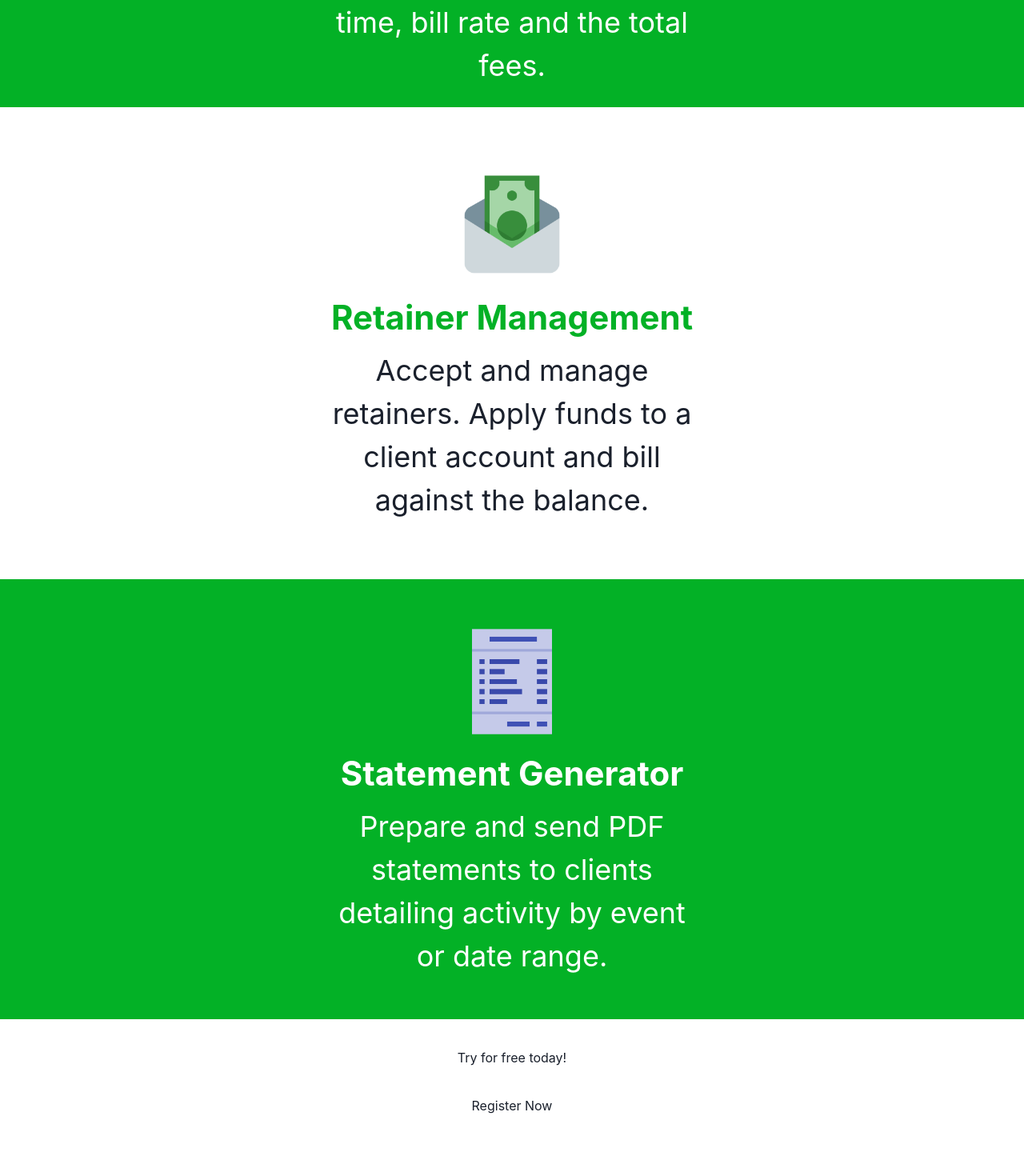
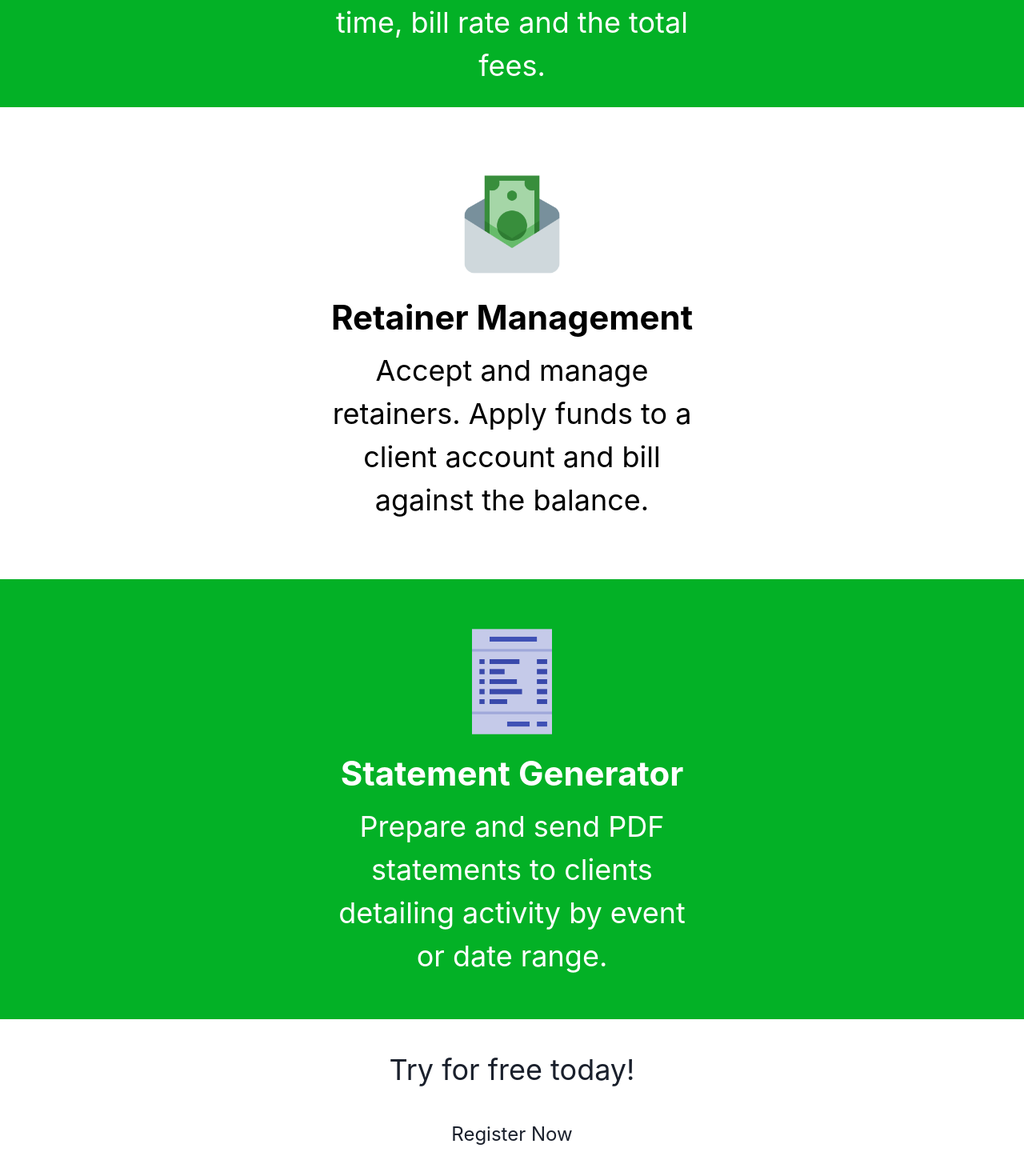
Before and after one commit to mattg1243/willow-client, a React (Vite) app: page /home in a window 1280 px wide. Shown: the part 1368-2838 px from the top of the page at 80% size. Built offline with nearby package versions, Linux system fonts and the light colour scheme.

Commit message:
seperated sub sections from splash page view

```diff
--- a/src/components/pages/Splash/index.tsx
+++ b/src/components/pages/Splash/index.tsx
@@ -1,10 +1,8 @@
 import { useEffect } from 'react';
 import { VStack, HStack, Button } from '@chakra-ui/react';
 import { useNavigate } from 'react-router-dom';
-import clock from '../../../assets/clock.png';
-import money from '../../../assets/money.png';
-import bill from '../../../assets/bill.png';
 import styles from './Splash.module.css';
+import subSections, { ISubSection } from './subSections';
 
 export default function SplashPage() {
   useEffect(() => {
@@ -12,6 +10,16 @@ export default function SplashPage() {
   }, []);
 
   const navigate = useNavigate();
+
+  const renderSubSection = (s: ISubSection) => {
+    return (
+      <VStack className={styles['image-cont']} style={{ background: s.bg, color: s.color }}>
+        <img className={styles['image']} src={s.image} alt="clock" />
+        <h3 className={styles['sub-section-heading']}>{s.heading}</h3>
+        <p className={styles['sub-section-p']}>{s.subText}</p>
+      </VStack>
+    );
+  };
 
   return (
     <>
@@ -48,36 +56,13 @@ export default function SplashPage() {
           </HStack>
         </VStack>
         <VStack className={styles['images-stack']} spacing={5} direction={window.innerWidth < 768 ? 'column' : 'row'}>
-          <VStack className={styles['image-cont']} style={{ background: 'var(--primary)' }}>
-            <img className={styles['image']} src={clock} alt="clock" />
-            <h3 className={styles['sub-section-heading']} style={{ color: 'white' }}>
-              Time Tracking
-            </h3>
-            <p className={styles['sub-section-p']} style={{ color: 'white' }}>
-              Log events such as meetings, phone calls and emails. Track your billable time, bill rate and the total
-              fees.
-            </p>
-          </VStack>
-          <VStack className={styles['image-cont']}>
-            <img className={styles['image']} src={money} alt="money" />
-            <h3 className={styles['sub-section-heading']} style={{ color: 'var(--primary)' }}>
-              Retainer Management
-            </h3>
-            <p className={styles['sub-section-p']}>
-              Accept and manage retainers. Apply funds to a client account and bill against the balance.
-            </p>
-          </VStack>
-          <VStack className={styles['image-cont']} style={{ background: 'var(--primary)' }}>
-            <img className={styles['image']} src={bill} alt="bill" />
-            <h3 className={styles['sub-section-heading']} style={{ color: 'white' }}>
-              Statement Generator
-            </h3>
-            <p className={styles['sub-section-p']} style={{ color: 'white' }}>
-              Prepare and send PDF statements to clients detailing activity by event or date range.
-            </p>
-          </VStack>
-          <h3 style={{ margin: '2vh' }}>Try for free today!</h3>
-          <a href="/register">Register Now</a>
+          {subSections.map((s) => renderSubSection(s))}
+          <h3 className={styles['sub-section-p']} style={{ margin: '2vh' }}>
+            Try for free today!
+          </h3>
+          <a style={{ fontSize: 'clamp(18px, 2vw, 24px)' }} href="/register">
+            Register Now
+          </a>
         </VStack>
       </VStack>
     </>
--- /dev/null
+++ b/src/components/pages/Splash/subSections.ts
@@ -0,0 +1,43 @@
+import clock from '../../../assets/clock.png';
+import money from '../../../assets/money.png';
+import bill from '../../../assets/bill.png';
+
+export interface ISubSection {
+  image: string;
+  heading: string;
+  subText: string;
+  color?: string;
+  bg?: string;
+}
+
+const subSections: ISubSection[] = [
+  {
+    image: clock,
+    heading: 'Time Tracking',
+    subText:
+      'Log events such as meetings, phone calls and emails. Track your billable time, bill rate and the total fees.',
+  },
+  {
+    image: money,
+    heading: 'Retainer Management',
+    subText: 'Accept and manage retainers. Apply funds to a client account and bill against the balance.',
+  },
+  {
+    image: bill,
+    heading: 'Statement Generator',
+    subText: 'Prepare and send PDF statements to clients detailing activity by event or date range.',
+  },
+];
+
+// alternate background and text colors
+for (let i = 0; i < subSections.length; i++) {
+  if (i % 2) {
+    subSections[i].color = 'black';
+    subSections[i].bg = 'white';
+  } else {
+    subSections[i].color = 'white';
+    subSections[i].bg = 'var(--primary)';
+  }
+}
+
+export default subSections;
```
